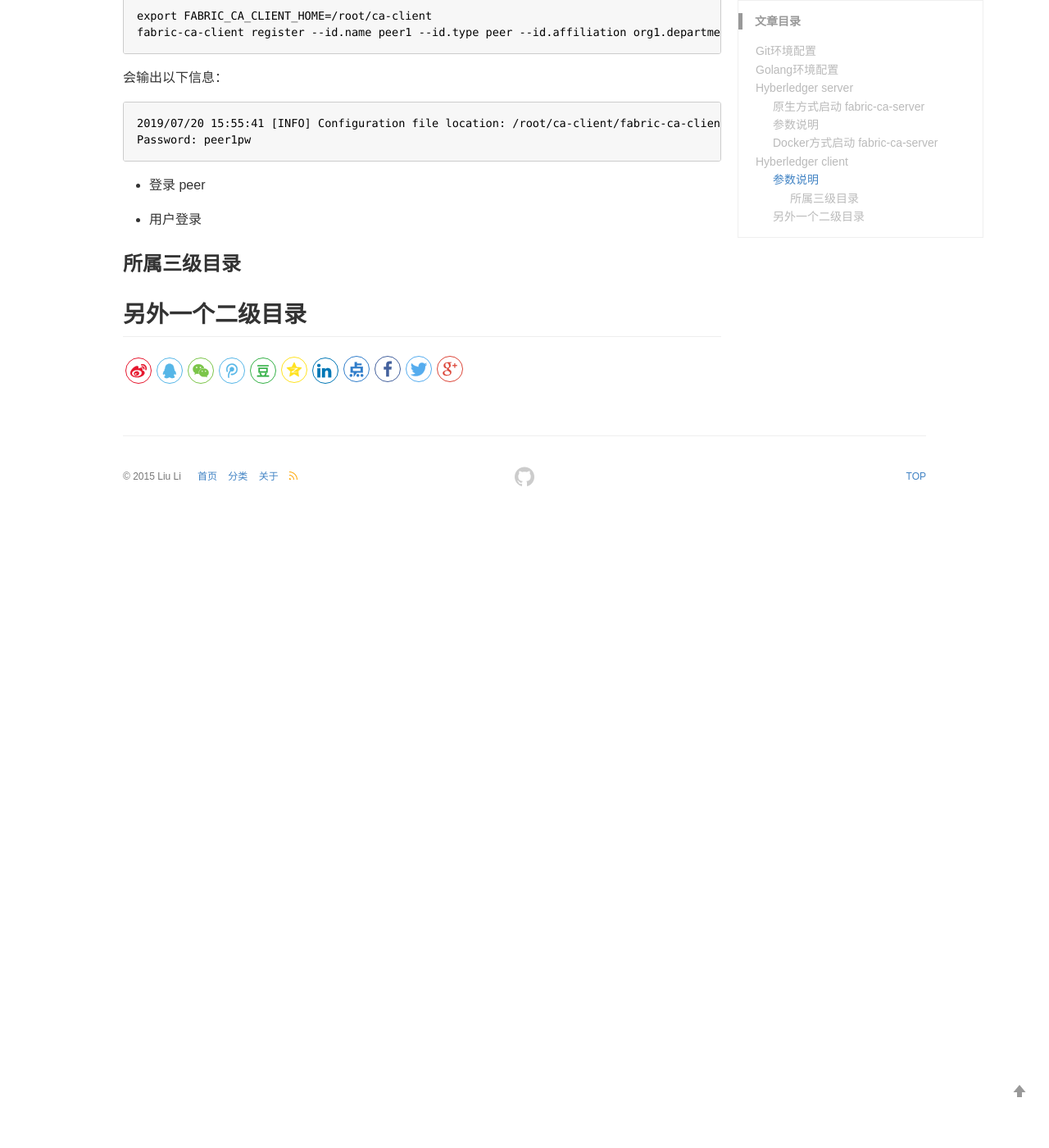
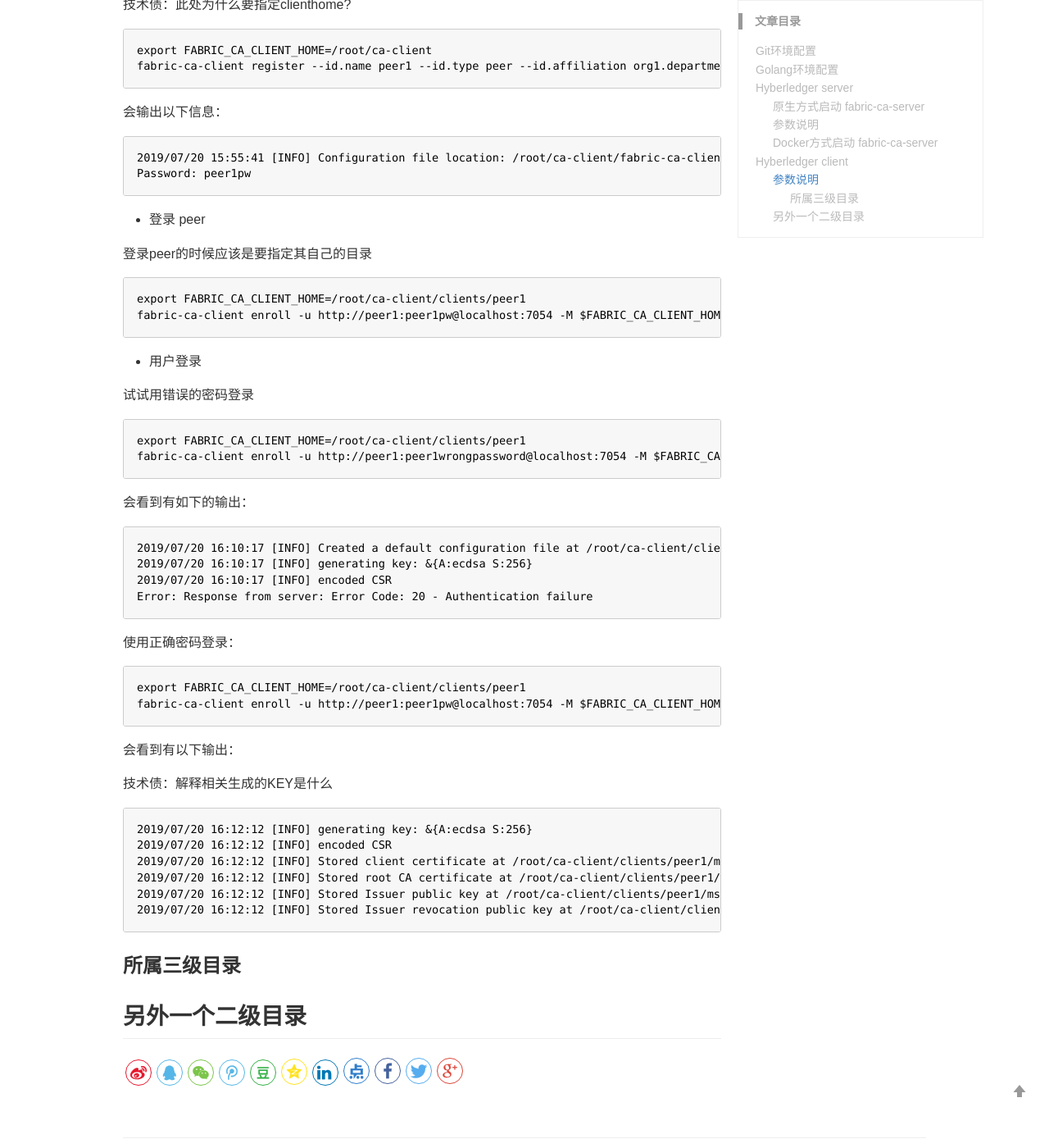
Before and after one commit to nox60/nox60.github.io, a Jekyll site: the page built from _posts/2019-07-18-Hyperledge-fabirc-ca.md, in a window 1280 px wide and 1400 px high, scrolled down 3803 px. Shown: the whole window at 82% size. Built offline with Jekyll 4.4.1, drawn with Linux system fonts in a browser that asks for light colours; our own code applies the rules of GitHub Pages for plain Markdown files; comment, search, counter and statistics services are not loaded; before the commit the page ends 4433 px from its top, so only the background shows below that.

Commit message:
Update files

````diff
--- a/_posts/2019-07-18-Hyperledge-fabirc-ca.md
+++ b/_posts/2019-07-18-Hyperledge-fabirc-ca.md
@@ -159,6 +159,8 @@ Password: ziGRSLUqBXPT
 
 - 注册peer
 
+技术债：此处为什么要指定clienthome?
+
 ```registerpeer
 export FABRIC_CA_CLIENT_HOME=/root/ca-client
 fabric-ca-client register --id.name peer1 --id.type peer --id.affiliation org1.department1 --id.secret peer1pw
@@ -173,10 +175,51 @@ Password: peer1pw
 
 - 登录 peer
 
+登录peer的时候应该是要指定其自己的目录
+
+```enrollpeer
+export FABRIC_CA_CLIENT_HOME=/root/ca-client/clients/peer1
+fabric-ca-client enroll -u http://peer1:peer1pw@localhost:7054 -M $FABRIC_CA_CLIENT_HOME/msp
+```
 
 - 用户登录
 
+试试用错误的密码登录
 
+```trytouserwrongpassword
+export FABRIC_CA_CLIENT_HOME=/root/ca-client/clients/peer1
+fabric-ca-client enroll -u http://peer1:peer1wrongpassword@localhost:7054 -M $FABRIC_CA_CLIENT_HOME/msp
+```
+
+会看到有如下的输出：
+
+```wrongpasswordoutput
+2019/07/20 16:10:17 [INFO] Created a default configuration file at /root/ca-client/clients/peer1/fabric-ca-client-config.yaml
+2019/07/20 16:10:17 [INFO] generating key: &{A:ecdsa S:256}
+2019/07/20 16:10:17 [INFO] encoded CSR
+Error: Response from server: Error Code: 20 - Authentication failure
+```
+
+使用正确密码登录：
+
+```enrollpeer
+export FABRIC_CA_CLIENT_HOME=/root/ca-client/clients/peer1
+fabric-ca-client enroll -u http://peer1:peer1pw@localhost:7054 -M $FABRIC_CA_CLIENT_HOME/msp
+```
+
+会看到有以下输出：
+
+
+技术债：解释相关生成的KEY是什么
+
+```output
+2019/07/20 16:12:12 [INFO] generating key: &{A:ecdsa S:256}
+2019/07/20 16:12:12 [INFO] encoded CSR
+2019/07/20 16:12:12 [INFO] Stored client certificate at /root/ca-client/clients/peer1/msp/signcerts/cert.pem
+2019/07/20 16:12:12 [INFO] Stored root CA certificate at /root/ca-client/clients/peer1/msp/cacerts/localhost-7054.pem
+2019/07/20 16:12:12 [INFO] Stored Issuer public key at /root/ca-client/clients/peer1/msp/IssuerPublicKey
+2019/07/20 16:12:12 [INFO] Stored Issuer revocation public key at /root/ca-client/clients/peer1/msp/IssuerRevocationPublicKey
+```
 
 ### 所属三级目录
 
````
